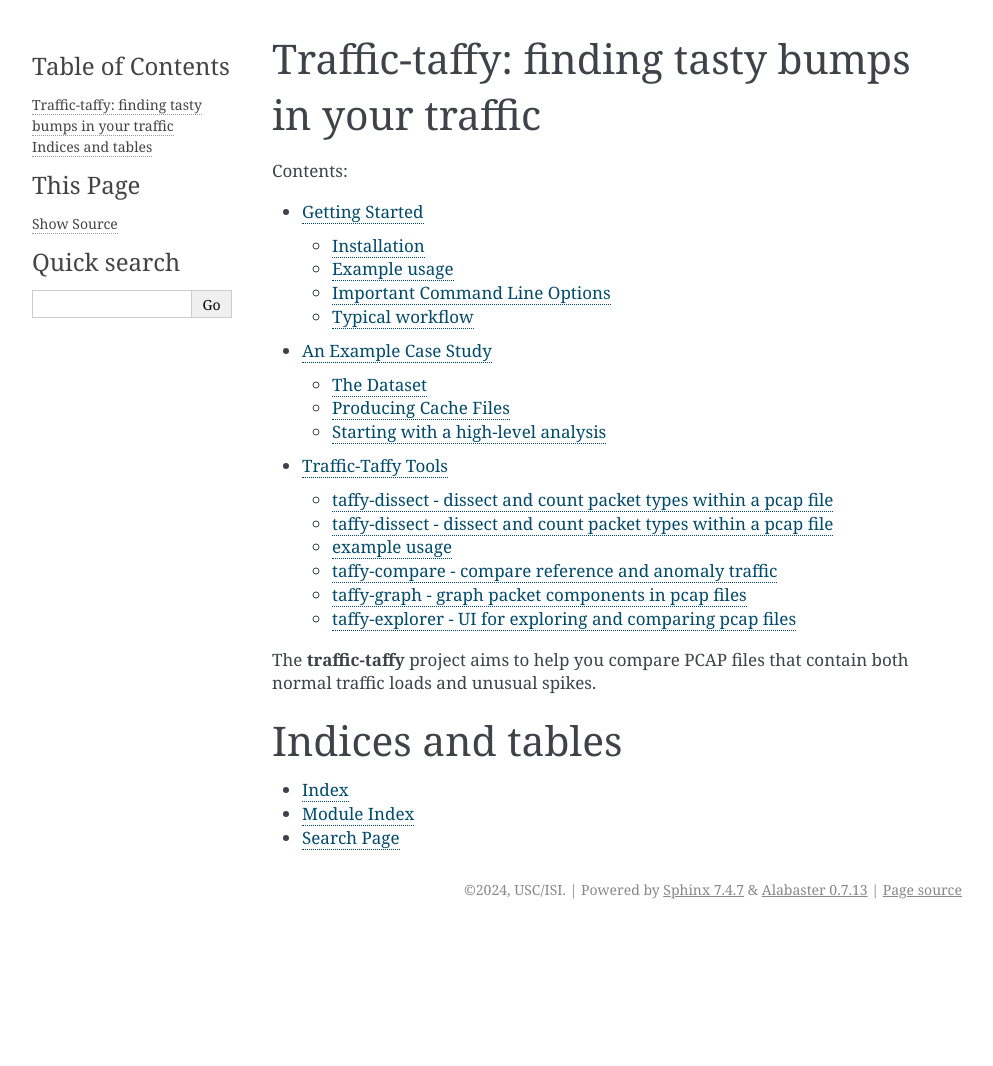
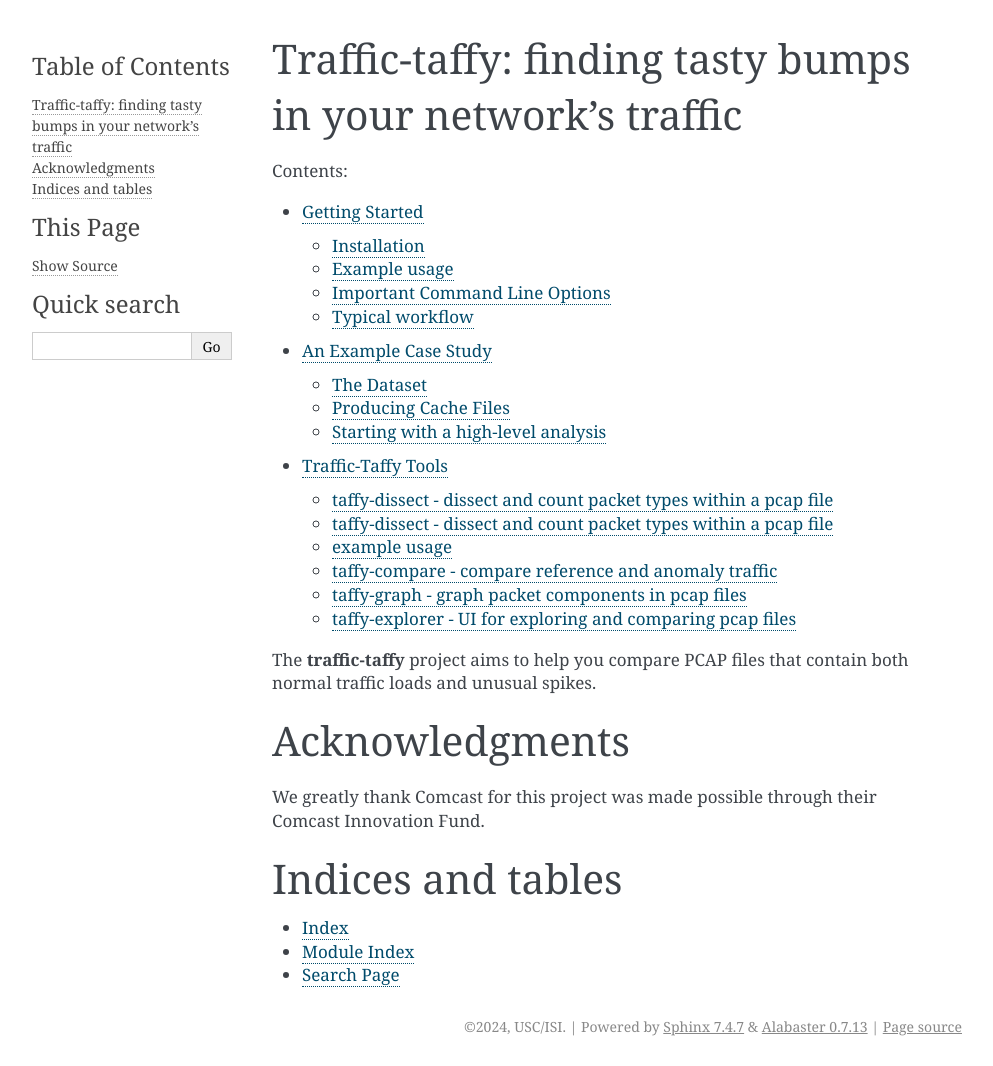
Before and after one commit to traffic-taffy/traffic-taffy, a Sphinx documentation site: the page built from docs/index.rst, in a window 1280 px wide. Shown: the whole page, without its empty margins (148-1141 px from the left). Built offline with Sphinx 7.4.7, drawn with Linux system fonts in a browser that asks for light colours; before the commit the page ends 929 px from its top, so only the background shows below that.

Commit message:
acknowledge comcast

```diff
--- a/docs/index.rst
+++ b/docs/index.rst
@@ -3,8 +3,8 @@
    You can adapt this file completely to your liking, but it should at least
    contain the root `toctree` directive.
 
-Traffic-taffy: finding tasty bumps in your traffic
-==================================================
+Traffic-taffy: finding tasty bumps in your network's traffic
+============================================================
 
 .. toctree::
    :maxdepth: 2
@@ -17,8 +17,11 @@ Traffic-taffy: finding tasty bumps in your traffic
 The **traffic-taffy** project aims to help you compare PCAP files that
 contain both normal traffic loads and unusual spikes.
 
+Acknowledgments
+===============
 
-
+We greatly thank Comcast for this project was made possible through
+their Comcast Innovation Fund.
 
 Indices and tables
 ==================
```
